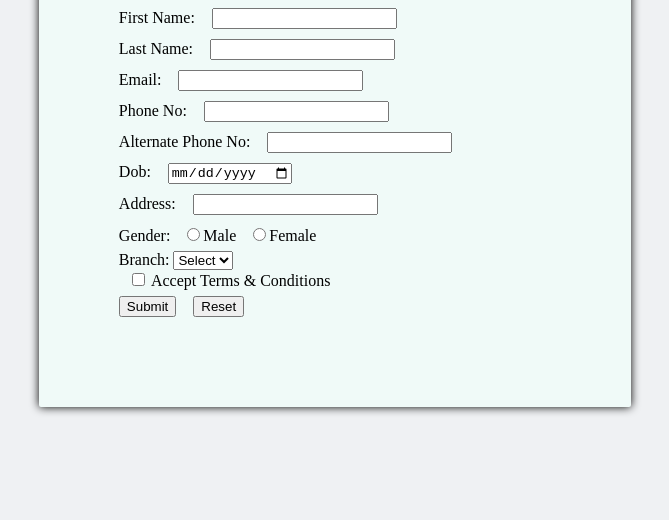
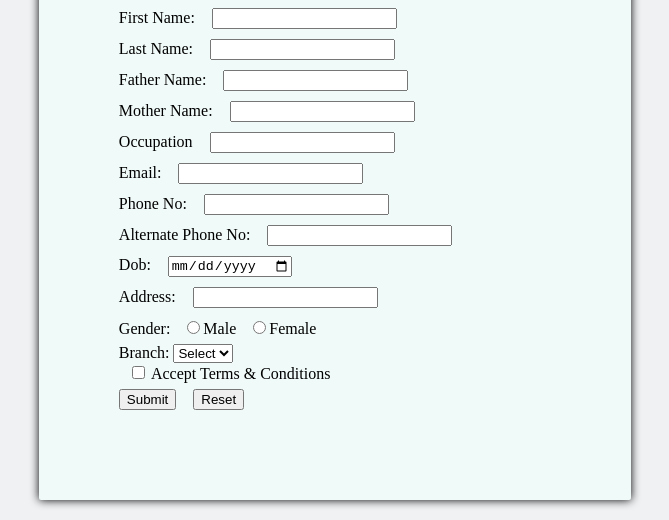
Before and after one commit to Narigejyoshna/24265A0514, a plain HTML site: page index.html in a window 1280 px wide. Shown: the part 280-800 px from the top of the page, without its empty margins (305-974 px from the left). Drawn offline with Linux system fonts and the light colour scheme.

Commit message:
Extra 4 fields added

```diff
--- a/index.html
+++ b/index.html
@@ -35,6 +35,12 @@ input{
         <label>First Name:</label>
         <input type="text"><br>
         <label>Last Name:</label>
+        <input type="text"><br>
+         <label>Father Name:</label>
+        <input type="text"><br>
+        <label>Mother Name:</label>
+        <input type="text"><br>
+         <label>Occupation</label>
         <input type="text"><br>
         <label>Email:</label>
         <input type="email"><br>
```
